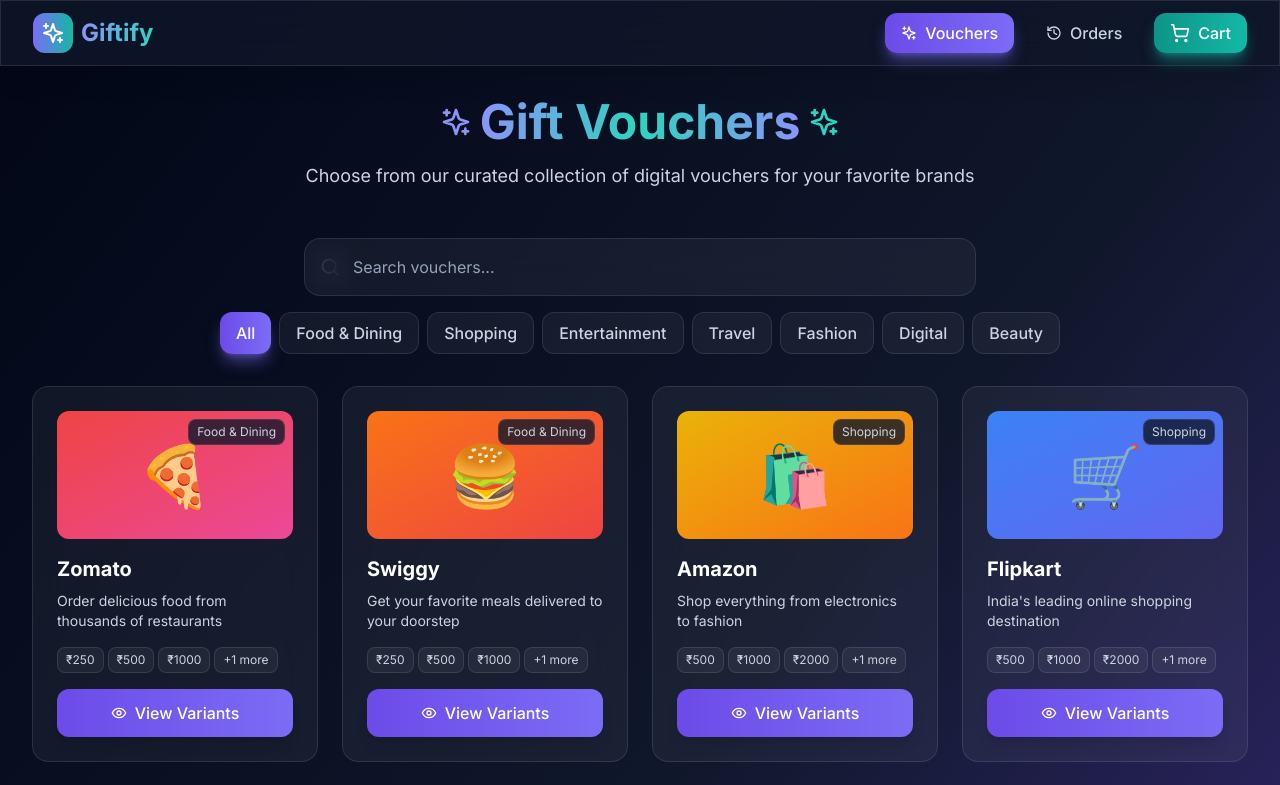
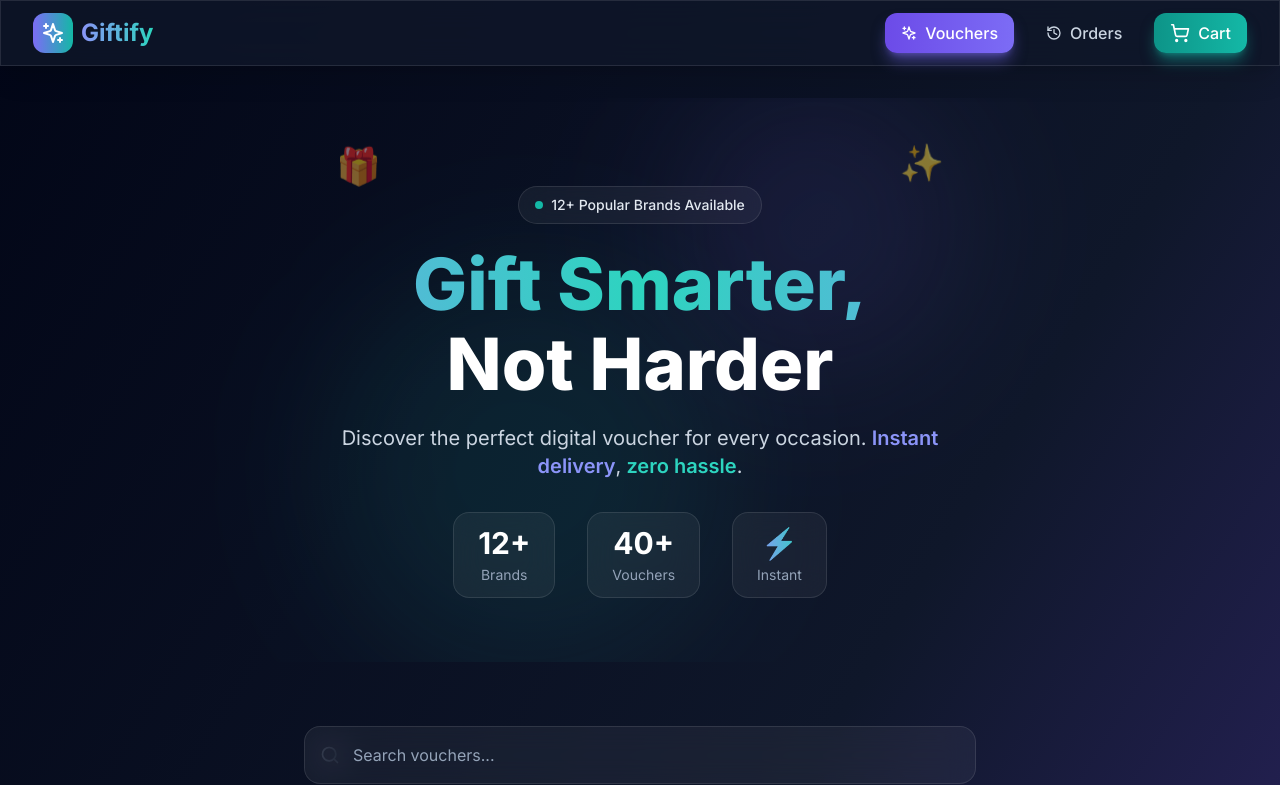
Before and after one commit to karthik-ak-dev/giftify-app, a React (Vite) app in the folder frontend/: page / in a window 1280 px wide. Shown: the top 785 px of the page. Built offline with nearby package versions, Linux system fonts and the light colour scheme; the HTML template or start-up script is replaced by a standard one.

Commit message:
Enhance Hero section

```diff
--- a/frontend/src/pages/Home.tsx
+++ b/frontend/src/pages/Home.tsx
@@ -1,6 +1,6 @@
 import { useState } from 'react';
 import { motion } from 'framer-motion';
-import { Search, Sparkles } from 'lucide-react';
+import { Search } from 'lucide-react';
 import VoucherCard from '../components/VoucherCard';
 import { vouchers } from '../data/vouchers';
 
@@ -24,20 +24,143 @@
             <div className="max-w-7xl mx-auto">
                 {/* Hero Section */}
                 <motion.div
-                    initial={{ opacity: 0, y: -20 }}
-                    animate={{ opacity: 1, y: 0 }}
-                    className="text-center mb-12"
+                    initial={{ opacity: 0 }}
+                    animate={{ opacity: 1 }}
+                    className="relative mb-16 overflow-hidden"
                 >
-                    <div className="flex items-center justify-center gap-2 mb-4">
-                        <Sparkles className="w-8 h-8 text-primary-400" />
-                        <h1 className="text-4xl sm:text-5xl font-bold bg-gradient-to-r from-primary-400 via-accent-400 to-primary-400 bg-clip-text text-transparent">
-                            Gift Vouchers
-                        </h1>
-                        <Sparkles className="w-8 h-8 text-accent-400" />
+                    {/* Background Decorative Elements */}
+                    <div className="absolute inset-0 -z-10">
+                        <motion.div
+                            animate={{
+                                scale: [1, 1.2, 1],
+                                rotate: [0, 90, 0],
+                            }}
+                            transition={{
+                                duration: 20,
+                                repeat: Infinity,
+                                ease: "linear"
+                            }}
+                            className="absolute top-0 right-1/4 w-64 h-64 bg-primary-500/10 rounded-full blur-3xl"
+                        />
+                        <motion.div
+                            animate={{
+                                scale: [1.2, 1, 1.2],
+                                rotate: [90, 0, 90],
+                            }}
+                            transition={{
+                                duration: 15,
+                                repeat: Infinity,
+                                ease: "linear"
+                            }}
+                            className="absolute bottom-0 left-1/4 w-96 h-96 bg-accent-500/10 rounded-full blur-3xl"
+                        />
                     </div>
-                    <p className="text-lg text-dark-300 max-w-2xl mx-auto">
-                        Choose from our curated collection of digital vouchers for your favorite brands
-                    </p>
+
+                    {/* Main Hero Content */}
+                    <div className="text-center py-12 sm:py-16">
+                        {/* Floating Icons */}
+                        <div className="relative mb-6">
+                            <motion.div
+                                animate={{
+                                    y: [0, -10, 0],
+                                    rotate: [0, 5, 0],
+                                }}
+                                transition={{
+                                    duration: 3,
+                                    repeat: Infinity,
+                                    ease: "easeInOut"
+                                }}
+                                className="absolute left-1/4 -top-4 text-4xl opacity-50"
+                            >
+                                🎁
+                            </motion.div>
+                            <motion.div
+                                animate={{
+                                    y: [0, -15, 0],
+                                    rotate: [0, -5, 0],
+                                }}
+                                transition={{
+                                    duration: 4,
+                                    repeat: Infinity,
+                                    ease: "easeInOut",
+                                    delay: 0.5
+                                }}
+                                className="absolute right-1/4 -top-2 text-4xl opacity-50"
+                            >
+                                ✨
+                            </motion.div>
+                        </div>
+
+                        {/* Badge */}
+                        <motion.div
+                            initial={{ opacity: 0, y: 20 }}
+                            animate={{ opacity: 1, y: 0 }}
+                            transition={{ delay: 0.2 }}
+                            className="inline-flex items-center gap-2 glass px-4 py-2 rounded-full mb-6"
+                        >
+                            <span className="relative flex h-2 w-2">
+                                <span className="animate-ping absolute inline-flex h-full w-full rounded-full bg-accent-400 opacity-75"></span>
+                                <span className="relative inline-flex rounded-full h-2 w-2 bg-accent-500"></span>
+                            </span>
+                            <span className="text-sm font-medium text-dark-200">
+                                12+ Popular Brands Available
+                            </span>
+                        </motion.div>
+
+                        {/* Main Heading */}
+                        <motion.h1
+                            initial={{ opacity: 0, y: 20 }}
+                            animate={{ opacity: 1, y: 0 }}
+                            transition={{ delay: 0.3 }}
+                            className="text-5xl sm:text-6xl lg:text-7xl font-extrabold mb-6 leading-tight"
+                        >
+                            <span className="block bg-gradient-to-r from-primary-400 via-accent-400 to-primary-400 bg-clip-text text-transparent">
+                                Gift Smarter,
+                            </span>
+                            <span className="block text-white mt-2">
+                                Not Harder
+                            </span>
+                        </motion.h1>
+
+                        {/* Subtitle */}
+                        <motion.p
+                            initial={{ opacity: 0, y: 20 }}
+                            animate={{ opacity: 1, y: 0 }}
+                            transition={{ delay: 0.4 }}
+                            className="text-lg sm:text-xl text-dark-300 max-w-2xl mx-auto mb-8 leading-relaxed"
+                        >
+                            Discover the perfect digital voucher for every occasion.
+                            <span className="text-primary-400 font-semibold"> Instant delivery</span>,
+                            <span className="text-accent-400 font-semibold"> zero hassle</span>.
+                        </motion.p>
+
+                        {/* Stats */}
+                        <motion.div
+                            initial={{ opacity: 0, y: 20 }}
+                            animate={{ opacity: 1, y: 0 }}
+                            transition={{ delay: 0.5 }}
+                            className="flex flex-wrap items-center justify-center gap-6 sm:gap-8"
+                        >
+                            <div className="glass px-6 py-3 rounded-2xl">
+                                <div className="text-2xl sm:text-3xl font-bold text-white mb-1">
+                                    12+
+                                </div>
+                                <div className="text-xs sm:text-sm text-dark-400">Brands</div>
+                            </div>
+                            <div className="glass px-6 py-3 rounded-2xl">
+                                <div className="text-2xl sm:text-3xl font-bold text-white mb-1">
+                                    40+
+                                </div>
+                                <div className="text-xs sm:text-sm text-dark-400">Vouchers</div>
+                            </div>
+                            <div className="glass px-6 py-3 rounded-2xl">
+                                <div className="text-2xl sm:text-3xl font-bold bg-gradient-to-r from-primary-400 to-accent-400 bg-clip-text text-transparent mb-1">
+                                    ⚡
+                                </div>
+                                <div className="text-xs sm:text-sm text-dark-400">Instant</div>
+                            </div>
+                        </motion.div>
+                    </div>
                 </motion.div>
 
                 {/* Search and Filter */}
@@ -68,8 +191,8 @@
                                 whileTap={{ scale: 0.95 }}
                                 onClick={() => setSelectedCategory(category)}
                                 className={`px-4 py-2 rounded-xl font-medium transition-all ${selectedCategory === category
-                                        ? 'bg-gradient-to-r from-primary-600 to-primary-500 text-white shadow-lg shadow-primary-500/50'
-                                        : 'glass text-dark-300 hover:text-white hover:bg-white/10'
+                                    ? 'bg-gradient-to-r from-primary-600 to-primary-500 text-white shadow-lg shadow-primary-500/50'
+                                    : 'glass text-dark-300 hover:text-white hover:bg-white/10'
                                     }`}
                             >
                                 {category}
```
